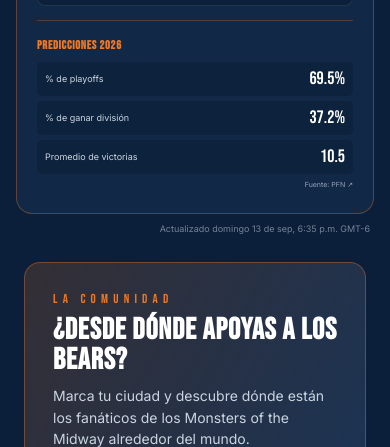
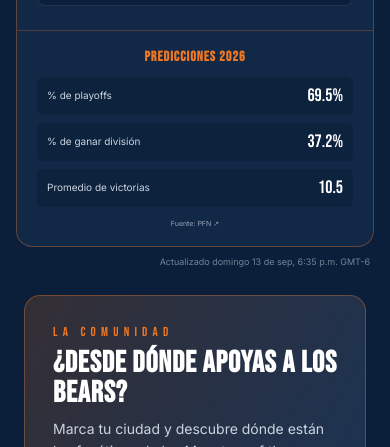
Before and after one commit to fanaticosos/fanaticosos-web, an Astro site: page / in a window 390 px wide. Shown: the part 2797-3244 px from the top of the page. Built offline with nearby package versions, Linux system fonts and the light colour scheme; Astro itself is replaced by a stand-in of ours; a script that the page names is missing.

Commit message:
Rebalance Game Center into symmetric grid

```diff
--- a/src/components/GameCenter.astro
+++ b/src/components/GameCenter.astro
@@ -83,19 +83,6 @@ const resultForBears = (game: NonNullable<typeof previousGame>) => {
           );
         })}
       </div>
-      {projections && (
-        <aside class="game-projections" aria-labelledby="projections-title">
-          <div class="projections-title" id="projections-title">
-            <strong>Predicciones {projections.season}</strong>
-          </div>
-          <dl>
-            <div><dt>% de playoffs</dt><dd>{projections.playoffPercent}%</dd></div>
-            <div><dt>% de ganar división</dt><dd>{projections.divisionWinPercent}%</dd></div>
-            <div><dt>Promedio de victorias</dt><dd>{projections.averageWins}</dd></div>
-          </dl>
-          <a href={projections.sourceUrl} target="_blank" rel="noopener">Fuente: PFN <span aria-hidden="true">↗</span></a>
-        </aside>
-      )}
     </article>
 
     <article class="game-panel game-standings">
@@ -110,6 +97,19 @@ const resultForBears = (game: NonNullable<typeof previousGame>) => {
         ))}</tbody>
       </table>
     </article>
+    {projections && (
+      <aside class="game-projections" aria-labelledby="projections-title">
+        <div class="projections-title" id="projections-title">
+          <strong>Predicciones {projections.season}</strong>
+        </div>
+        <dl>
+          <div><dt>% de playoffs</dt><dd>{projections.playoffPercent}%</dd></div>
+          <div><dt>% de ganar división</dt><dd>{projections.divisionWinPercent}%</dd></div>
+          <div><dt>Promedio de victorias</dt><dd>{projections.averageWins}</dd></div>
+        </dl>
+        <a href={projections.sourceUrl} target="_blank" rel="noopener">Fuente: PFN <span aria-hidden="true">↗</span></a>
+      </aside>
+    )}
   </div>
   <p class="game-center-updated">Actualizado <time datetime={updatedAt}>{formatDate(updatedAt)}</time></p>
 </section>
--- a/src/styles/game-center.css
+++ b/src/styles/game-center.css
@@ -16,11 +16,13 @@
   border: 1px solid rgba(240,120,32,.35);
   border-radius: 16px;
   display: grid;
-  grid-template-columns: 1.05fr 1.45fr 1fr 1fr;
+  grid-template-columns: repeat(2, minmax(0, 1fr));
   overflow: hidden;
 }
 .game-panel { min-width: 0; padding: 24px 22px; }
 .game-panel + .game-panel { border-left: 1px solid rgba(255,255,255,.09); }
+.game-panel:nth-child(3) { border-left: 0; }
+.game-panel:nth-child(n+3) { border-top: 1px solid rgba(255,255,255,.09); }
 .game-panel h3 { align-items: center; color: var(--orange); display: flex; font-family: "Bebas Neue", sans-serif; font-size: 18px; gap: 8px; letter-spacing: .09em; margin-bottom: 22px; }
 .game-panel h3 span { background: var(--orange); border-radius: 50%; height: 7px; width: 7px; }
 .team-mark { align-items: center; background: rgba(255,255,255,.08); border: 1px solid rgba(240,120,32,.55); border-radius: 50%; color: var(--white); display: inline-flex; flex-shrink: 0; font-family: "Bebas Neue", sans-serif; font-size: 18px; height: 58px; justify-content: center; letter-spacing: .04em; position: relative; width: 58px; }
@@ -65,12 +67,10 @@
 .game-standings tr.bears th { color: var(--orange); font-weight: 700; }
 .empty-state { color: var(--gray); font-size: 13px; line-height: 1.5; }
 .game-center-updated { color: rgba(203,213,225,.55); font-size: 9px; margin: 9px 4px 0; text-align: right; }
-.game-projections { border-top: 1px solid rgba(240,120,32,.28); margin-top: 14px; padding-top: 12px; }.projections-title strong { color: var(--orange); font-family: "Bebas Neue", sans-serif; font-size: 12px; letter-spacing: .06em; line-height: 1.15; }.game-projections dl { display: grid; gap: 5px; margin-top: 9px; }.game-projections dl > div { align-items: center; background: rgba(3,18,33,.28); border-radius: 5px; display: grid; gap: 5px; grid-template-columns: minmax(0,1fr) auto; padding: 6px 7px; }.game-projections dt { color: var(--gray-light); font-size: 8px; line-height: 1.15; }.game-projections dd { color: var(--white); font-family: "Bebas Neue", sans-serif; font-size: 16px; font-variant-numeric: tabular-nums; line-height: 1; margin: 0; min-width: 45px; text-align: right; }.game-projections a { color: var(--gray); display: block; font-size: 7px; margin-top: 6px; text-align: right; text-decoration: none; }.game-projections a:hover { color: var(--orange); }
+.game-projections { align-items: center; border-top: 1px solid rgba(240,120,32,.28); display: grid; gap: 22px; grid-column: 1 / -1; grid-template-columns: auto minmax(0,1fr) auto; padding: 14px 22px; }.projections-title strong { color: var(--orange); font-family: "Bebas Neue", sans-serif; font-size: 15px; letter-spacing: .07em; line-height: 1.15; white-space: nowrap; }.game-projections dl { display: grid; gap: 8px; grid-template-columns: repeat(3, minmax(0,1fr)); }.game-projections dl > div { align-items: center; background: rgba(3,18,33,.28); border-radius: 6px; display: grid; gap: 8px; grid-template-columns: minmax(0,1fr) auto; min-height: 38px; padding: 7px 10px; }.game-projections dt { color: var(--gray-light); font-size: 9px; line-height: 1.15; }.game-projections dd { color: var(--white); font-family: "Bebas Neue", sans-serif; font-size: 18px; font-variant-numeric: tabular-nums; line-height: 1; margin: 0; text-align: right; }.game-projections a { color: var(--gray); font-size: 7px; text-align: right; text-decoration: none; white-space: nowrap; }.game-projections a:hover { color: var(--orange); }
 
 @media (max-width: 1050px) {
-  .game-center-grid { grid-template-columns: 1fr 1.3fr; }
-  .game-panel:nth-child(3) { border-left: 0; }
-  .game-panel:nth-child(n+3) { border-top: 1px solid rgba(255,255,255,.09); }
+  .game-projections { gap: 12px; grid-template-columns: 1fr; }.projections-title strong { display: block; text-align: center; }.game-projections a { text-align: center; }
 }
 @media (max-width: 620px) {
   .game-center { margin-top: 44px; padding: 0 16px; }
@@ -80,6 +80,6 @@
   .game-next { order: 1; }.game-previous { order: 2; }.game-standings { order: 3; }.game-results { order: 4; }
   .game-panel h3 { margin-bottom: 18px; }
   .score-team b { font-size: 46px; }
-  .projections-title strong { font-size: 12px; }.game-projections dl > div { padding: 8px; }.game-projections dt { font-size: 9px; }.game-projections dd { font-size: 18px; min-width: 52px; }
+  .game-projections { order: 5; padding: 18px 20px; }.game-projections dl { grid-template-columns: 1fr; }.projections-title strong { font-size: 14px; }.game-projections dl > div { padding: 8px 10px; }.game-projections dt { font-size: 10px; }.game-projections dd { font-size: 18px; }
 }
 @media (prefers-reduced-motion: reduce) { .box-score-link { transition: none; } }
```
